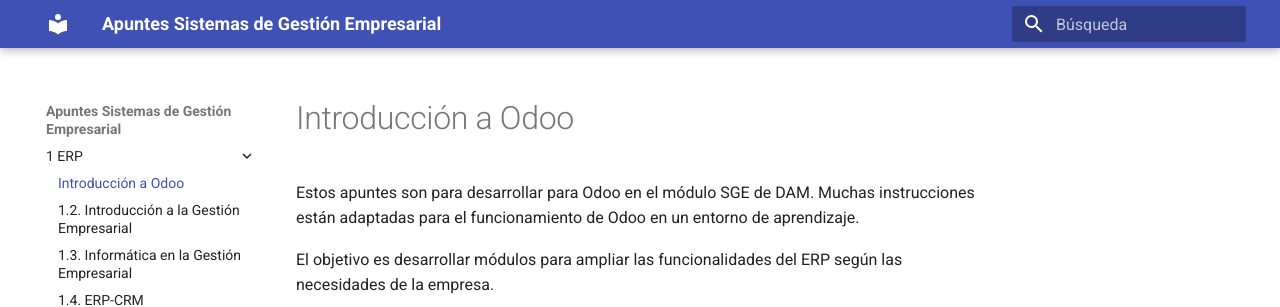
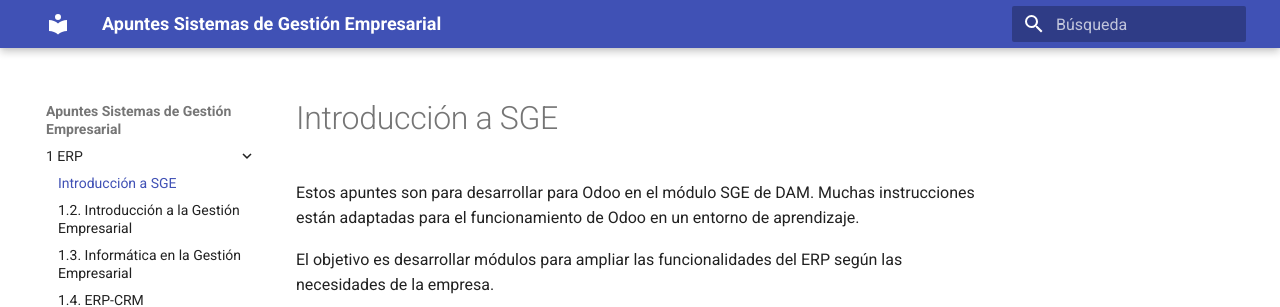
Before and after one commit to apuntes-sergio/sge, an MkDocs documentation site: the page built from docs/1_intro.md, in a window 1280 px wide. Shown: the top 307 px of the page. Built offline with MkDocs 1.6.1 and Material for MkDocs 9.7.7, drawn with Linux system fonts in a browser that asks for light colours.

Commit message:
Prueba de actualización

```diff
--- a/docs/1_intro.md
+++ b/docs/1_intro.md
@@ -1,4 +1,4 @@
-# Introducción a Odoo
+# Introducción a SGE
 
 Estos apuntes son para desarrollar para Odoo en el módulo SGE de DAM. Muchas instrucciones están adaptadas para el funcionamiento de Odoo en un entorno de aprendizaje.
 
```
